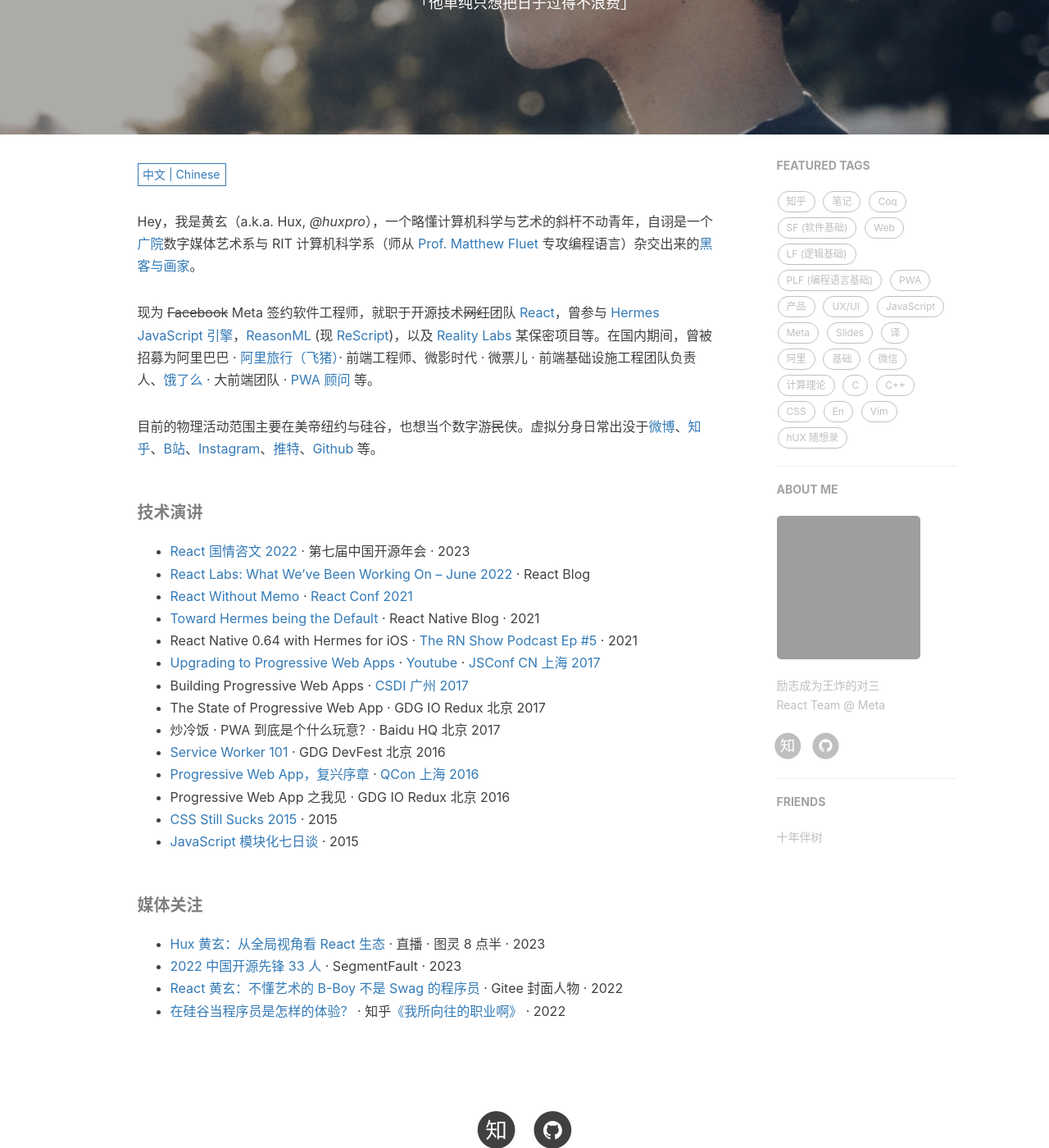
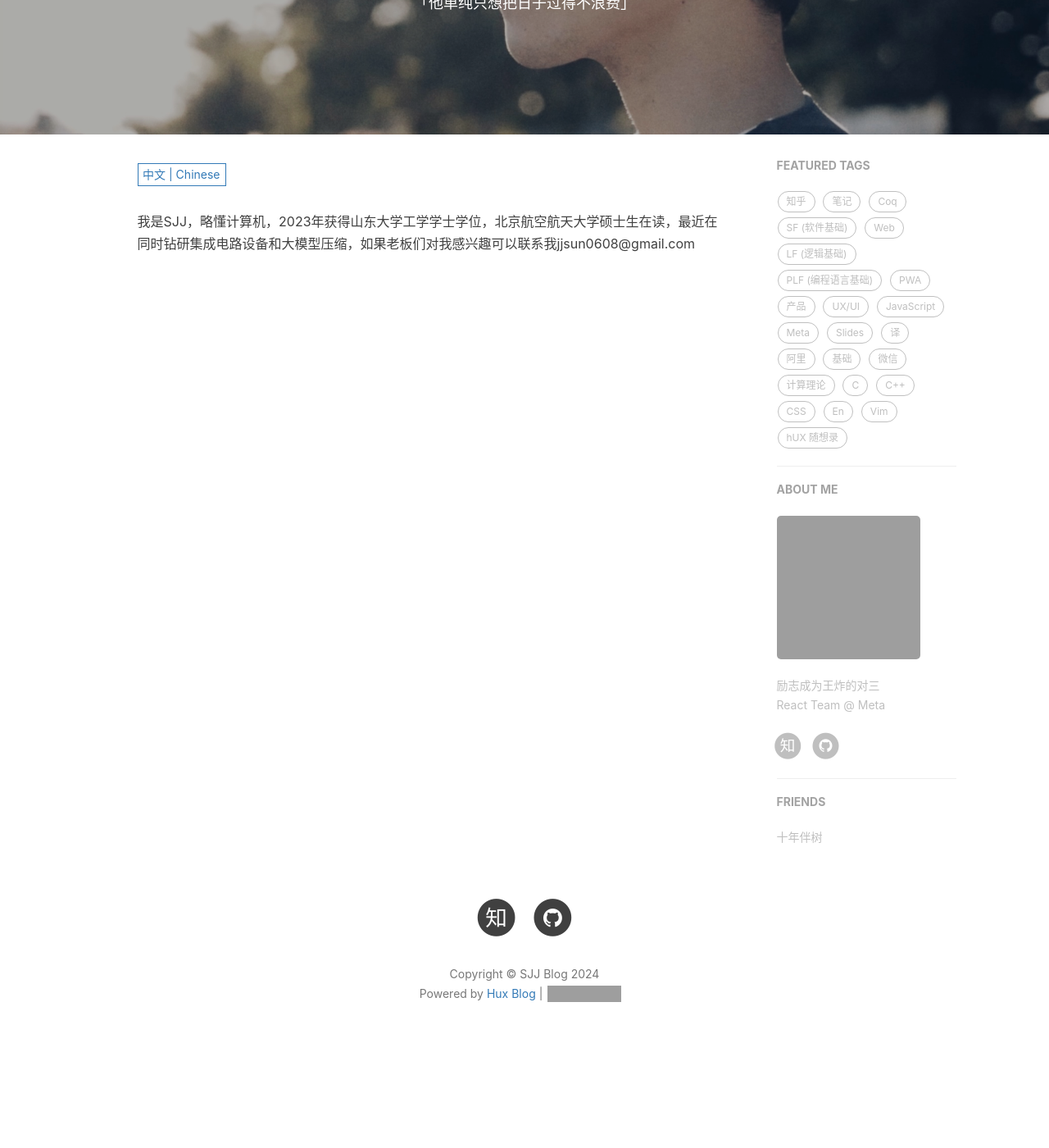
Before and after one commit to jiajunsun68/jiajunsun68.github.io, a Jekyll site: the page built from about.html, in a window 1280 px wide and 1400 px high, scrolled down 254 px. Shown: the whole window at 82% size. Built offline with Jekyll 4.4.1, drawn with Linux system fonts in a browser that asks for light colours; nearby versions of some CDN libraries; comment, search, counter and statistics services are not loaded; after the commit the page ends 1570 px from its top, so only the background shows below that; grey boxes are pictures that could not be loaded.

Commit message:
Update zh.md

```diff
--- a/_includes/about/zh.md
+++ b/_includes/about/zh.md
@@ -1,57 +1 @@
-Hey，我是黄玄（a.k.a. Hux, _@huxpro_），一个略懂计算机科学与艺术的斜杆不动青年，自诩是一个[广院](https://baike.baidu.com/item/%E4%B8%AD%E5%9B%BD%E4%BC%A0%E5%AA%92%E5%A4%A7%E5%AD%A6)数字媒体艺术系与 RIT 计算机科学系（师从 [Prof. Matthew Fluet](https://www.cs.rit.edu/~mtf/) 专攻编程语言）杂交出来的[黑客与画家](https://book.douban.com/subject/6021440/)。
-
-现为 <del>Facebook</del> Meta 签约软件工程师，就职于开源技术<del>网红</del>团队 [React](https://beta.reactjs.org/community/meet-the-team#react-core)，曾参与 [Hermes JavaScript 引擎](https://hermesengine.dev/)，[ReasonML](https://reasonml.github.io/) (现 [ReScript](https://rescript-lang.org/))，以及 [Reality Labs](https://tech.fb.com/ar-vr/) 某保密项目等。在国内期间，曾被招募为阿里巴巴 · [阿里旅行（飞猪）](http://alitrip.com)· 前端工程师、微影时代 · 微票儿 · 前端基础设施工程团队负责人、[饿了么](https://ele.me/) · 大前端团队 · [PWA 顾问](https://medium.com/elemefe/upgrading-ele-me-to-progressive-web-app-2a446832e509) 等。
-
-
-目前的物理活动范围主要在美帝纽约与硅谷，也想当个数字游<del>民</del>侠。虚拟分身日常出没于[微博](https://weibo.com/huxpro)、[知乎](https://www.zhihu.com/people/huxpro/pins/posts)、[B站](https://space.bilibili.com/43271611)、[Instagram](https://www.instagram.com/huxpro/)、[推特](https://twitter.com/Huxpro/)、[Github](https://github.com/huxpro) 等。
-
-
-##### 技术演讲
-
-- [React 国情咨文 2022][13] · 第七届中国开源年会 · 2023
-- [React Labs: What We've Been Working On – June 2022][12] · React Blog
-- [React Without Memo][11] · [React Conf 2021](https://conf.reactjs.org/)
-- [Toward Hermes being the Default][11] · React Native Blog · 2021
-- React Native 0.64 with Hermes for iOS · [The RN Show Podcast Ep #5](https://www.callstack.com/podcast-react-native-show) · 2021
-- [Upgrading to Progressive Web Apps][9] · [Youtube](https://www.youtube.com/watch?v=RWzMF-1fjJ8&t=1s) · [JSConf CN 上海 2017](http://2017.jsconf.cn/)
-- Building Progressive Web Apps · [CSDI 广州 2017](http://www.csdisummit.com/)
-- The State of Progressive Web App · GDG IO Redux 北京 2017
-- 炒冷饭 · PWA 到底是个什么玩意？· Baidu HQ 北京 2017
-- [Service Worker 101][5] · GDG DevFest 北京 2016
-- [Progressive Web App，复兴序章][4] · [QCon 上海 2016](http://2016.qconshanghai.com/presentation/3111)
-- Progressive Web App 之我见 · GDG IO Redux 北京 2016
-- [CSS Still Sucks 2015][2] · 2015
-- [JavaScript 模块化七日谈][1] · 2015
-
-
-##### 媒体关注
-
-- [Hux 黄玄：从全局视角看 React 生态][14] · 直播 · 图灵 8 点半 · 2023
-- [2022 中国开源先锋 33 人][18] · SegmentFault · 2023
-- [React 黄玄：不懂艺术的 B-Boy 不是 Swag 的程序员][16] · Gitee 封面人物 · 2022
-- [在硅谷当程序员是怎样的体验？][17] · 知乎[《我所向往的职业啊》](https://movie.douban.com/subject/36015036/) · 2022
-
-<!--
-- [掘金 AMA：我是前端娱乐圈的老人 & Facebook 实习生 -- 黄玄][19] · 2018
--->
-
-
-[1]: //huangxuan.me/2015/07/09/js-module-7day/
-[2]: //huangxuan.me/2015/12/28/css-sucks-2015/
-[3]: //huangxuan.me/2016/06/05/pwa-in-my-pov/
-[4]: //huangxuan.me/2016/10/20/pwa-qcon2016/
-[5]: //huangxuan.me/2016/11/20/sw-101-gdgdf/
-[6]: https://yanshuo.io/assets/player/?deck=58ac8598b123db0067292f92 "PWA Rehashing"
-[7]: https://yanshuo.io/assets/player/?deck=593ad6fbfe88c2006a0a0d6d "The State of PWA"
-[8]: https://yanshuo.io/assets/player/?deck=594d673d570c357d0698a950 "Building PWA"
-[9]: //huangxuan.me/jsconfcn2017/
-[10]: https://reactnative.dev/blog/2021/10/26/toward-hermes-being-the-default
-[11]: https://youtu.be/lGEMwh32soc
-[12]: https://reactjs.org/blog/2022/06/15/react-labs-what-we-have-been-working-on-june-2022.html
-[13]: https://www.bilibili.com/video/BV1LY411Q7hC/?spm_id_from=333.999.0.0
-[14]: https://appycyfaqcq1951.pc.xiaoe-tech.com/p/t_pc/course_pc_detail/video/v_64477dbfe4b0cf39e6c11d2a
-[15]: https://segmentfault.com/a/1190000043208486
-[16]: https://gitee.com/gitee-stars/30
-[17]: https://www.zhihu.com/zvideo/1542577108190068737?page=ogv
-[18]: https://segmentfault.com/a/1190000043208486
-[19]: https://juejin.cn/post/6844903750155419655
+我是SJJ，略懂计算机，2023年获得山东大学工学学士学位，北京航空航天大学硕士生在读，最近在同时钻研集成电路设备和大模型压缩，如果老板们对我感兴趣可以联系我jjsun0608@gmail.com
```
